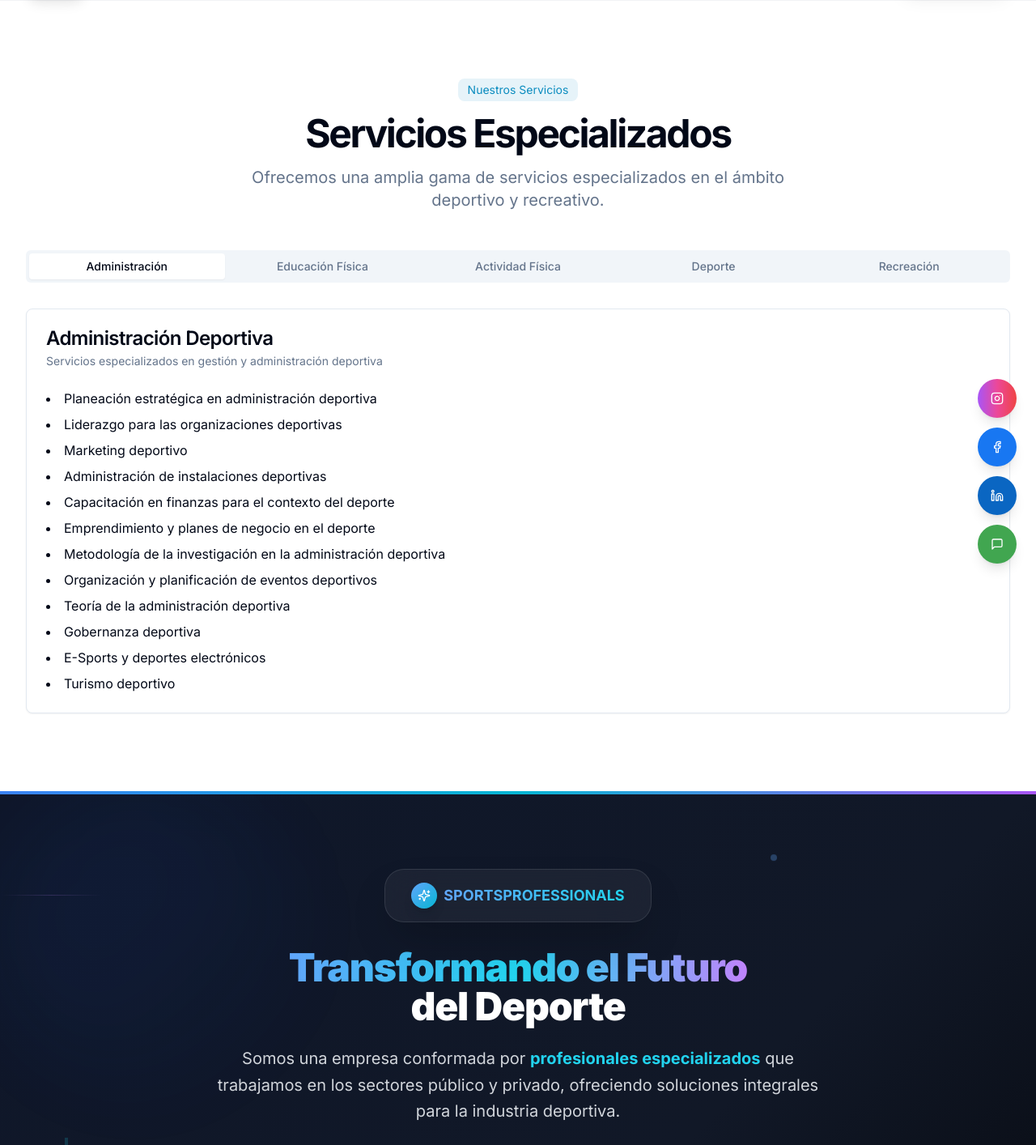
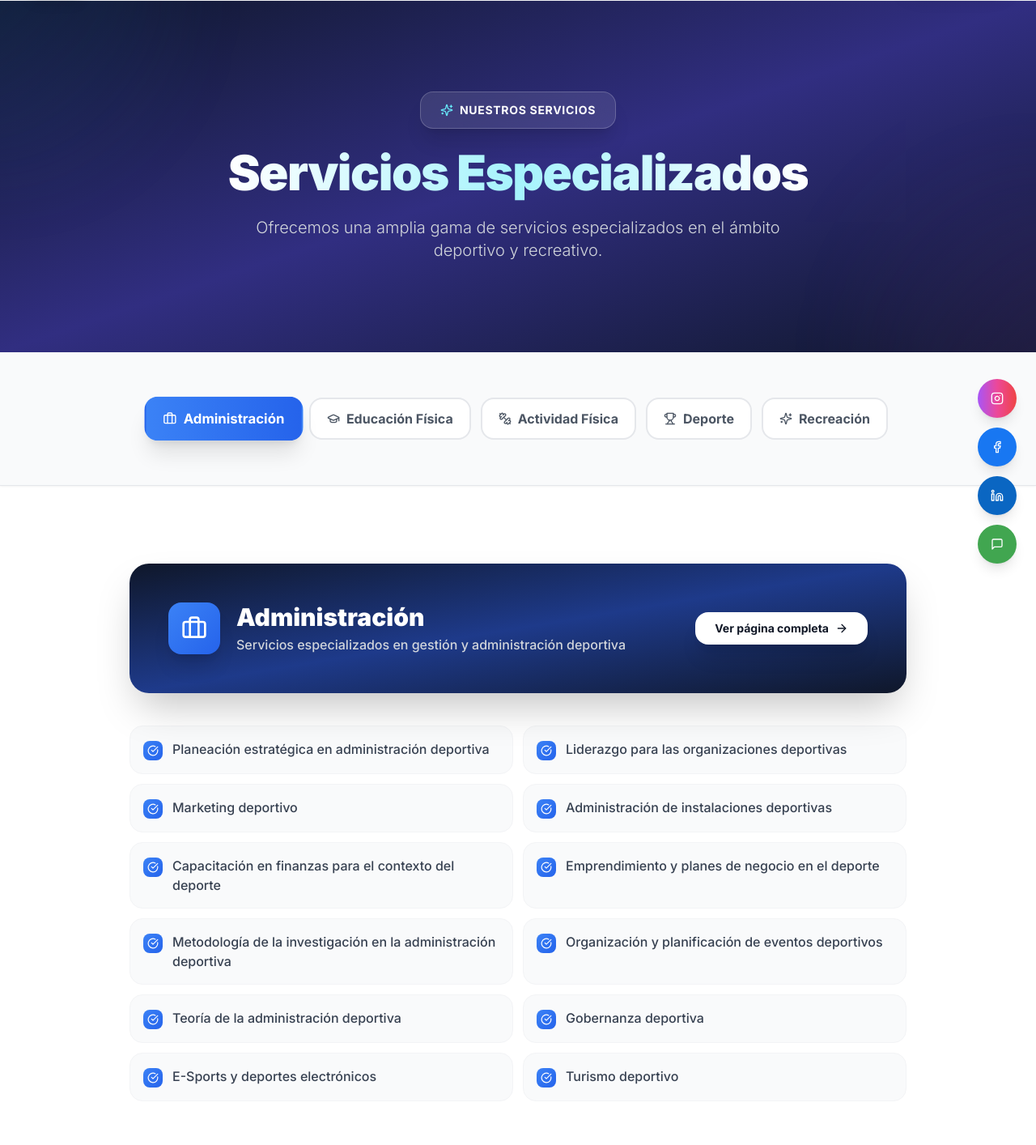
Before and after one commit to sportsprofessionals/siteweb, a Next.js app: page /servicios in a window 1280 px wide. Shown: the part 80-1494 px from the top of the page at 81% size. Built offline with nearby package versions, Linux system fonts and the light colour scheme.

Commit message:
Update page.tsx

```diff
--- a/app/servicios/page.tsx
+++ b/app/servicios/page.tsx
@@ -1,247 +1,320 @@
 "use client"
 
+import { useState } from "react"
+import Link from "next/link"
+import { Button } from "@/components/ui/button"
 import { useAnimation } from "@/components/animation-provider"
-import { Button } from "@/components/ui/button"
-import { Card, CardContent, CardDescription, CardHeader, CardTitle } from "@/components/ui/card"
-import { Tabs, TabsContent, TabsList, TabsTrigger } from "@/components/ui/tabs"
-import Image from "next/image"
-import Link from "next/link"
+import {
+  Briefcase,
+  GraduationCap,
+  Dumbbell,
+  Trophy,
+  Sparkles,
+  CheckCircle,
+  ArrowRight,
+} from "lucide-react"
+
+type Grupo = {
+  titulo?: string
+  items: string[]
+}
+
+type Linea = {
+  slug: string
+  label: string
+  icon: any
+  descripcion: string
+  gradFrom: string
+  gradTo: string
+  viaClass: string
+  textClass: string
+  grupos: Grupo[]
+}
+
+const lineas: Linea[] = [
+  {
+    slug: "administracion-deportiva",
+    label: "Administración",
+    icon: Briefcase,
+    descripcion: "Servicios especializados en gestión y administración deportiva",
+    gradFrom: "from-blue-500",
+    gradTo: "to-blue-600",
+    viaClass: "via-blue-900",
+    textClass: "text-blue-600",
+    grupos: [
+      {
+        items: [
+          "Planeación estratégica en administración deportiva",
+          "Liderazgo para las organizaciones deportivas",
+          "Marketing deportivo",
+          "Administración de instalaciones deportivas",
+          "Capacitación en finanzas para el contexto del deporte",
+          "Emprendimiento y planes de negocio en el deporte",
+          "Metodología de la investigación en la administración deportiva",
+          "Organización y planificación de eventos deportivos",
+          "Teoría de la administración deportiva",
+          "Gobernanza deportiva",
+          "E-Sports y deportes electrónicos",
+          "Turismo deportivo",
+        ],
+      },
+    ],
+  },
+  {
+    slug: "educacion-fisica",
+    label: "Educación Física",
+    icon: GraduationCap,
+    descripcion: "Servicios especializados en educación física y desarrollo motor",
+    gradFrom: "from-purple-500",
+    gradTo: "to-purple-600",
+    viaClass: "via-purple-900",
+    textClass: "text-purple-600",
+    grupos: [
+      {
+        items: [
+          "Contexto histórico de la educación física",
+          "Metodología de la enseñanza de la educación física",
+          "Teoría de las habilidades motrices",
+          "Organización, administración y gestión de la educación física",
+          "Competencias para el desempeño profesional en la educación física",
+          "Educación física y deporte escolar",
+          "Teoría y práctica de la educación física adaptada",
+          "Desarrollo de talentos deportivos en la educación física",
+        ],
+      },
+    ],
+  },
+  {
+    slug: "actividad-fisica",
+    label: "Actividad Física",
+    icon: Dumbbell,
+    descripcion: "Servicios especializados en actividad física y bienestar",
+    gradFrom: "from-orange-500",
+    gradTo: "to-orange-600",
+    viaClass: "via-orange-900",
+    textClass: "text-orange-600",
+    grupos: [
+      {
+        items: [
+          "Actividad física y salud",
+          "Actividad física para adultos mayores",
+          "Valoración y evaluación de la actividad física para diferentes poblaciones",
+          "Actividades de acondicionamiento físico para adultos mayores",
+          "Actividad física y envejecimiento",
+          "Actividad física para poblaciones especiales",
+          "Actividad física y bienestar laboral",
+        ],
+      },
+    ],
+  },
+  {
+    slug: "deporte",
+    label: "Deporte",
+    icon: Trophy,
+    descripcion: "Servicios especializados en deporte y alto rendimiento",
+    gradFrom: "from-green-500",
+    gradTo: "to-green-600",
+    viaClass: "via-green-900",
+    textClass: "text-green-600",
+    grupos: [
+      {
+        titulo: "Alto Rendimiento y Preparación Física",
+        items: [
+          "Deporte y rendimiento",
+          "Metodología del entrenamiento deportivo",
+          "Preparación física especializada por disciplina",
+          "Evaluaciones físicas y control del rendimiento",
+        ],
+      },
+      {
+        titulo: "Inclusión y Deporte Adaptado",
+        items: ["Deporte adaptado y rendimiento deportivo", "Asesoramiento en inclusión deportiva"],
+      },
+      {
+        titulo: "Formación y Desarrollo Humano",
+        items: ["Coaching deportivo y desarrollo de entrenadores", "Capacitación profesional continua"],
+      },
+      {
+        titulo: "Tendencias y Experiencias Deportivas",
+        items: ["Deportes de nuevas tendencias y aventura", "Turismo deportivo y experiencias activas"],
+      },
+      {
+        titulo: "Ciencia, Tecnología y Gestión del Deporte",
+        items: ["Investigación deportiva aplicada", "Tecnología para el rendimiento", "Consultoría y gestión de programas deportivos"],
+      },
+    ],
+  },
+  {
+    slug: "recreacion",
+    label: "Recreación",
+    icon: Sparkles,
+    descripcion: "Servicios especializados en recreación, cultura y bienestar activo",
+    gradFrom: "from-cyan-500",
+    gradTo: "to-cyan-600",
+    viaClass: "via-cyan-900",
+    textClass: "text-cyan-600",
+    grupos: [
+      { titulo: "Organización de Eventos Recreativos", items: [] },
+      {
+        titulo: "Recreación al Aire Libre y Naturaleza",
+        items: [
+          "Caminatas ecológicas guiadas",
+          "Campamentos formativos y recreativos",
+          "Rutas temáticas y jornadas al aire libre",
+          "Excursiones ecoturísticas y culturales",
+        ],
+      },
+      {
+        titulo: "Recreación Empresarial e Institucional",
+        items: [
+          "Festivales recreativos para empresas y organizaciones",
+          "Jornadas de pausas activas y recreación laboral",
+          "Team building recreativo",
+        ],
+      },
+      {
+        titulo: "Turismo Recreativo y Experiencias Activas",
+        items: ["Programas de turismo activo", "Turismo social", "Viajes recreo-formativos"],
+      },
+      {
+        titulo: "Nuevas Tendencias y Experiencias Innovadoras",
+        items: ["Recreación digital y gamificada", "Festivales culturales y de expresión creativa", "Recreación inclusiva"],
+      },
+    ],
+  },
+]
 
 export default function ServiciosPage() {
   const { FadeIn, SlideIn } = useAnimation()
+  const [active, setActive] = useState(0)
+  const linea = lineas[active]
+  const Icon = linea.icon
 
   return (
-    <div className="container py-16 md:py-24">
-      <FadeIn className="flex flex-col items-center justify-center space-y-4 text-center mb-12">
-        <div className="inline-block rounded-lg bg-[#0B8CBF]/10 px-3 py-1 text-sm text-[#0B8CBF]">
-          Nuestros Servicios
+    <div className="min-h-screen">
+      {/* Hero */}
+      <section className="relative bg-gradient-to-br from-slate-900 via-indigo-900 to-slate-900 overflow-hidden py-20 md:py-28">
+        <div className="absolute inset-0 overflow-hidden pointer-events-none">
+          <div className="absolute -top-40 -left-40 w-96 h-96 bg-gradient-to-br from-blue-500/20 to-transparent rounded-full blur-3xl animate-pulse" />
+          <div className="absolute -bottom-40 -right-40 w-96 h-96 bg-gradient-to-tl from-purple-500/20 to-transparent rounded-full blur-3xl animate-pulse delay-75" />
         </div>
-        <h1 className="text-3xl font-bold tracking-tighter sm:text-4xl md:text-5xl">
+
+        <div className="container relative z-10">
+          <FadeIn className="flex flex-col items-center justify-center space-y-6 text-center">
+            <div className="inline-flex items-center gap-2 rounded-2xl bg-white/10 backdrop-blur-xl px-6 py-3 border border-white/20 shadow-xl">
+              <Sparkles className="w-4 h-4 text-cyan-300" />
+              <span className="text-sm font-bold text-white uppercase tracking-wider">Nuestros Servicios</span>
+            </div>
+            <h1 className="text-4xl md:text-6xl font-black tracking-tight">
+              <span className="bg-gradient-to-r from-white via-cyan-200 to-white bg-clip-text text-transparent">
                 Servicios Especializados
+              </span>
             </h1>
-        <p className="max-w-[700px] text-muted-foreground md:text-xl">
+            <p className="max-w-2xl text-gray-300 text-lg md:text-xl font-light">
               Ofrecemos una amplia gama de servicios especializados en el ámbito deportivo y recreativo.
             </p>
           </FadeIn>
+        </div>
+      </section>
 
-      <Tabs defaultValue="administracion" className="w-full">
-        <TabsList className="grid w-full grid-cols-5 mb-8">
-          <TabsTrigger value="administracion">Administración</TabsTrigger>
-          <TabsTrigger value="educacion">Educación Física</TabsTrigger>
-          <TabsTrigger value="actividad">Actividad Física</TabsTrigger>
-          <TabsTrigger value="deporte">Deporte</TabsTrigger>
-          <TabsTrigger value="recreacion">Recreación</TabsTrigger>
-        </TabsList>
+      {/* Selector de líneas */}
+      <section className="relative bg-gray-50 py-10 md:py-14 sticky top-0 z-30 border-b border-gray-200 shadow-sm">
+        <div className="container">
+          <div className="flex flex-wrap justify-center gap-3">
+            {lineas.map((l, i) => {
+              const LIcon = l.icon
+              const isActive = i === active
+              return (
+                <button
+                  key={l.slug}
+                  onClick={() => setActive(i)}
+                  className={`flex items-center gap-2 px-5 py-3 rounded-2xl font-bold text-sm md:text-base transition-all duration-300 border-2 ${
+                    isActive
+                      ? `bg-gradient-to-r ${l.gradFrom} ${l.gradTo} text-white border-transparent shadow-xl scale-105`
+                      : "bg-white text-gray-600 border-gray-200 hover:border-gray-300 hover:shadow-md"
+                  }`}
+                >
+                  <LIcon className="w-4 h-4" />
+                  {l.label}
+                </button>
+              )
+            })}
+          </div>
+        </div>
+      </section>
 
-        {/* Administración Deportiva */}
-        <TabsContent value="administracion">
-          <div className="grid gap-6">
-            <SlideIn direction="up">
-              <Card>
-                <CardHeader>
-                  <CardTitle>Administración Deportiva</CardTitle>
-                  <CardDescription>
-                    Servicios especializados en gestión y administración deportiva
-                  </CardDescription>
-                </CardHeader>
-                <CardContent>
-                  <ul className="list-disc list-inside space-y-2">
-                    <li>Planeación estratégica en administración deportiva</li>
-                    <li>Liderazgo para las organizaciones deportivas</li>
-                    <li>Marketing deportivo</li>
-                    <li>Administración de instalaciones deportivas</li>
-                    <li>Capacitación en finanzas para el contexto del deporte</li>
-                    <li>Emprendimiento y planes de negocio en el deporte</li>
-                    <li>Metodología de la investigación en la administración deportiva</li>
-                    <li>Organización y planificación de eventos deportivos</li>
-                    <li>Teoría de la administración deportiva</li>
-                    <li>Gobernanza deportiva</li>
-                    <li>E-Sports y deportes electrónicos</li>
-                    <li>Turismo deportivo</li>
-                  </ul>
-                </CardContent>
-              </Card>
-            </SlideIn>
+      {/* Contenido de la línea activa */}
+      <section className="relative bg-white py-16 md:py-24">
+        <div className="container max-w-5xl mx-auto">
+          <div key={linea.slug} className="animate-in fade-in slide-in-from-bottom-4 duration-500">
+            {/* Encabezado de la línea */}
+            <div className={`relative overflow-hidden rounded-3xl bg-gradient-to-br from-slate-900 ${linea.viaClass} to-slate-900 p-8 md:p-12 mb-10 shadow-2xl`}>
+              <div className="relative z-10 flex flex-col md:flex-row md:items-center gap-6 md:justify-between">
+                <div className="flex items-center gap-5">
+                  <div className={`w-16 h-16 rounded-2xl bg-gradient-to-br ${linea.gradFrom} ${linea.gradTo} flex items-center justify-center shadow-xl flex-shrink-0`}>
+                    <Icon className="w-8 h-8 text-white" />
                   </div>
-        </TabsContent>
-
-        {/* Educación Física */}
-        <TabsContent value="educacion">
-          <div className="grid gap-6">
-            <SlideIn direction="up">
-              <Card>
-                <CardHeader>
-                  <CardTitle>Educación Física</CardTitle>
-                  <CardDescription>
-                    Servicios especializados en educación física y desarrollo motor
-                  </CardDescription>
-                </CardHeader>
-                <CardContent>
-                  <ul className="list-disc list-inside space-y-2">
-                    <li>Contexto histórico de la educación física</li>
-                    <li>Metodología de la enseñanza de la educación física</li>
-                    <li>Teoría de las habilidades motrices</li>
-                    <li>Organización, administración y gestión de la educación física</li>
-                    <li>Competencias para el desempeño profesional en la educación física</li>
-                    <li>Educación física y deporte escolar</li>
-                    <li>Teoría y práctica de la educación física adaptada</li>
-                    <li>Desarrollo de talentos deportivos en la educación física</li>
-                  </ul>
-                </CardContent>
-              </Card>
-            </SlideIn>
+                  <div>
+                    <h2 className="text-2xl md:text-3xl font-black text-white mb-1">{linea.label}</h2>
+                    <p className="text-gray-300 font-medium">{linea.descripcion}</p>
                   </div>
-        </TabsContent>
-
-        {/* Actividad Física */}
-        <TabsContent value="actividad">
-          <div className="grid gap-6">
-            <SlideIn direction="up">
-              <Card>
-                <CardHeader>
-                  <CardTitle>Actividad Física</CardTitle>
-                  <CardDescription>
-                    Servicios especializados en actividad física y bienestar
-                  </CardDescription>
-                </CardHeader>
-                <CardContent>
-                  <ul className="list-disc list-inside space-y-2">
-                    <li>Actividad física y salud</li>
-                    <li>Actividad física para adultos mayores</li>
-                    <li>Valoración y evaluación de la actividad física para diferentes poblaciones</li>
-                    <li>Actividades de acondicionamiento físico para adultos mayores</li>
-                    <li>Actividad física y envejecimiento</li>
-                    <li>Actividad física para poblaciones especiales</li>
-                    <li>Actividad física y bienestar laboral</li>
-                  </ul>
-                </CardContent>
-              </Card>
-            </SlideIn>
                 </div>
-        </TabsContent>
-
-        {/* Deporte */}
-        <TabsContent value="deporte">
-          <div className="grid gap-6">
-            <SlideIn direction="up">
-              <Card>
-                <CardHeader>
-                  <CardTitle>Deporte</CardTitle>
-                  <CardDescription>
-                    Servicios especializados en deporte y alto rendimiento
-                  </CardDescription>
-                </CardHeader>
-                <CardContent>
-                  <div className="space-y-6">
-                    <div>
-                      <h3 className="text-lg font-semibold mb-2">Área de Alto Rendimiento y Preparación Física</h3>
-                      <ul className="list-disc list-inside space-y-2">
-                        <li>Deporte y rendimiento</li>
-                        <li>Metodología del entrenamiento deportivo</li>
-                        <li>Preparación física especializada por disciplina</li>
-                        <li>Evaluaciones físicas y control del rendimiento</li>
-                      </ul>
+                <Button
+                  asChild
+                  className="bg-white text-gray-900 hover:bg-gray-100 shadow-xl rounded-2xl px-6 py-5 font-bold whitespace-nowrap"
+                >
+                  <Link href={`/servicios/${linea.slug}`} className="flex items-center gap-2">
+                    Ver página completa
+                    <ArrowRight className="w-4 h-4" />
+                  </Link>
+                </Button>
+              </div>
             </div>
 
+            {/* Lista de servicios, por grupos */}
+            <div className="space-y-10">
+              {linea.grupos.map((grupo, gi) => (
+                <SlideIn key={gi} direction="up" delay={gi * 0.1}>
                   <div>
-                      <h3 className="text-lg font-semibold mb-2">Área de Inclusión y Deporte Adaptado</h3>
-                      <ul className="list-disc list-inside space-y-2">
-                        <li>Deporte adaptado y rendimiento deportivo</li>
-                        <li>Asesoramiento en inclusión deportiva</li>
-                      </ul>
+                    {grupo.titulo && (
+                      <h3 className={`text-xl font-bold mb-4 ${linea.textClass}`}>{grupo.titulo}</h3>
+                    )}
+                    {grupo.items.length > 0 && (
+                      <div className="grid md:grid-cols-2 gap-3">
+                        {grupo.items.map((item) => (
+                          <div
+                            key={item}
+                            className="flex items-start gap-3 p-4 rounded-2xl bg-gray-50 border border-gray-100 hover:bg-white hover:shadow-md transition-all duration-300"
+                          >
+                            <div className={`w-6 h-6 rounded-lg bg-gradient-to-br ${linea.gradFrom} ${linea.gradTo} flex items-center justify-center flex-shrink-0 mt-0.5`}>
+                              <CheckCircle className="w-3.5 h-3.5 text-white" />
+                            </div>
+                            <span className="text-gray-700 font-medium">{item}</span>
+                          </div>
+                        ))}
+                      </div>
+                    )}
+                  </div>
+                </SlideIn>
+              ))}
             </div>
 
-                    <div>
-                      <h3 className="text-lg font-semibold mb-2">Área de Formación y Desarrollo Humano</h3>
-                      <ul className="list-disc list-inside space-y-2">
-                        <li>Coaching deportivo y desarrollo de entrenadores</li>
-                        <li>Capacitación profesional continua</li>
-                      </ul>
-                    </div>
-
-                    <div>
-                      <h3 className="text-lg font-semibold mb-2">Área de Tendencias y Experiencias Deportivas</h3>
-                      <ul className="list-disc list-inside space-y-2">
-                        <li>Deportes de nuevas tendencias y aventura</li>
-                        <li>Turismo deportivo y experiencias activas</li>
-                      </ul>
-                    </div>
-
-                    <div>
-                      <h3 className="text-lg font-semibold mb-2">Área de Ciencia, Tecnología y Gestión del Deporte</h3>
-                      <ul className="list-disc list-inside space-y-2">
-                        <li>Investigación deportiva aplicada</li>
-                        <li>Tecnología para el rendimiento</li>
-                        <li>Consultoría y gestión de programas deportivos</li>
-                      </ul>
+            {/* CTA final */}
+            <div className="text-center mt-14">
+              <Button
+                asChild
+                size="lg"
+                className={`bg-gradient-to-r ${linea.gradFrom} ${linea.gradTo} hover:shadow-2xl text-white shadow-xl rounded-2xl px-10 py-6 text-lg font-bold transition-all duration-300`}
+              >
+                <Link href="/contacto" className="flex items-center gap-3">
+                  <span>Solicitar información</span>
+                  <ArrowRight className="w-5 h-5" />
+                </Link>
+              </Button>
             </div>
           </div>
-                </CardContent>
-              </Card>
-            </SlideIn>
         </div>
-        </TabsContent>
-
-        {/* Recreación */}
-        <TabsContent value="recreacion">
-          <div className="grid gap-6">
-            <SlideIn direction="up">
-              <Card>
-                <CardHeader>
-                  <CardTitle>Recreación</CardTitle>
-                  <CardDescription>
-                    Servicios especializados en recreación, cultura y bienestar activo
-                  </CardDescription>
-                </CardHeader>
-                <CardContent>
-                  <div className="space-y-6">
-                    <div>
-                      <h3 className="text-lg font-semibold mb-2">1. Organización de Eventos Recreativos</h3>
-                    </div>
-
-                    <div>
-                      <h3 className="text-lg font-semibold mb-2">2. Recreación al Aire Libre y Naturaleza</h3>
-                      <ul className="list-disc list-inside space-y-2">
-                        <li>Caminatas ecológicas guiadas</li>
-                        <li>Campamentos formativos y recreativos</li>
-                        <li>Rutas temáticas y jornadas al aire libre</li>
-                        <li>Excursiones ecoturísticas y culturales</li>
-                      </ul>
-                    </div>
-
-                    <div>
-                      <h3 className="text-lg font-semibold mb-2">3. Recreación Empresarial e Institucional</h3>
-                      <ul className="list-disc list-inside space-y-2">
-                        <li>Festivales recreativos para empresas y organizaciones</li>
-                        <li>Jornadas de pausas activas y recreación laboral</li>
-                        <li>Team building recreativo</li>
-                      </ul>
-                    </div>
-
-                    <div>
-                      <h3 className="text-lg font-semibold mb-2">4. Turismo Recreativo y Experiencias Activas</h3>
-                      <ul className="list-disc list-inside space-y-2">
-                        <li>Programas de turismo activo</li>
-                        <li>Turismo social</li>
-                        <li>Viajes recreo-formativos</li>
-                      </ul>
-                    </div>
-
-                    <div>
-                      <h3 className="text-lg font-semibold mb-2">5. Nuevas Tendencias y Experiencias Innovadoras</h3>
-                      <ul className="list-disc list-inside space-y-2">
-                        <li>Recreación digital y gamificada</li>
-                        <li>Festivales culturales y de expresión creativa</li>
-                        <li>Recreación inclusiva</li>
-                      </ul>
-                    </div>
-                  </div>
-                </CardContent>
-              </Card>
-            </SlideIn>
-          </div>
-        </TabsContent>
-      </Tabs>
+      </section>
     </div>
   )
 }
```
Lines whose indentation alone changed are shown as unchanged.
